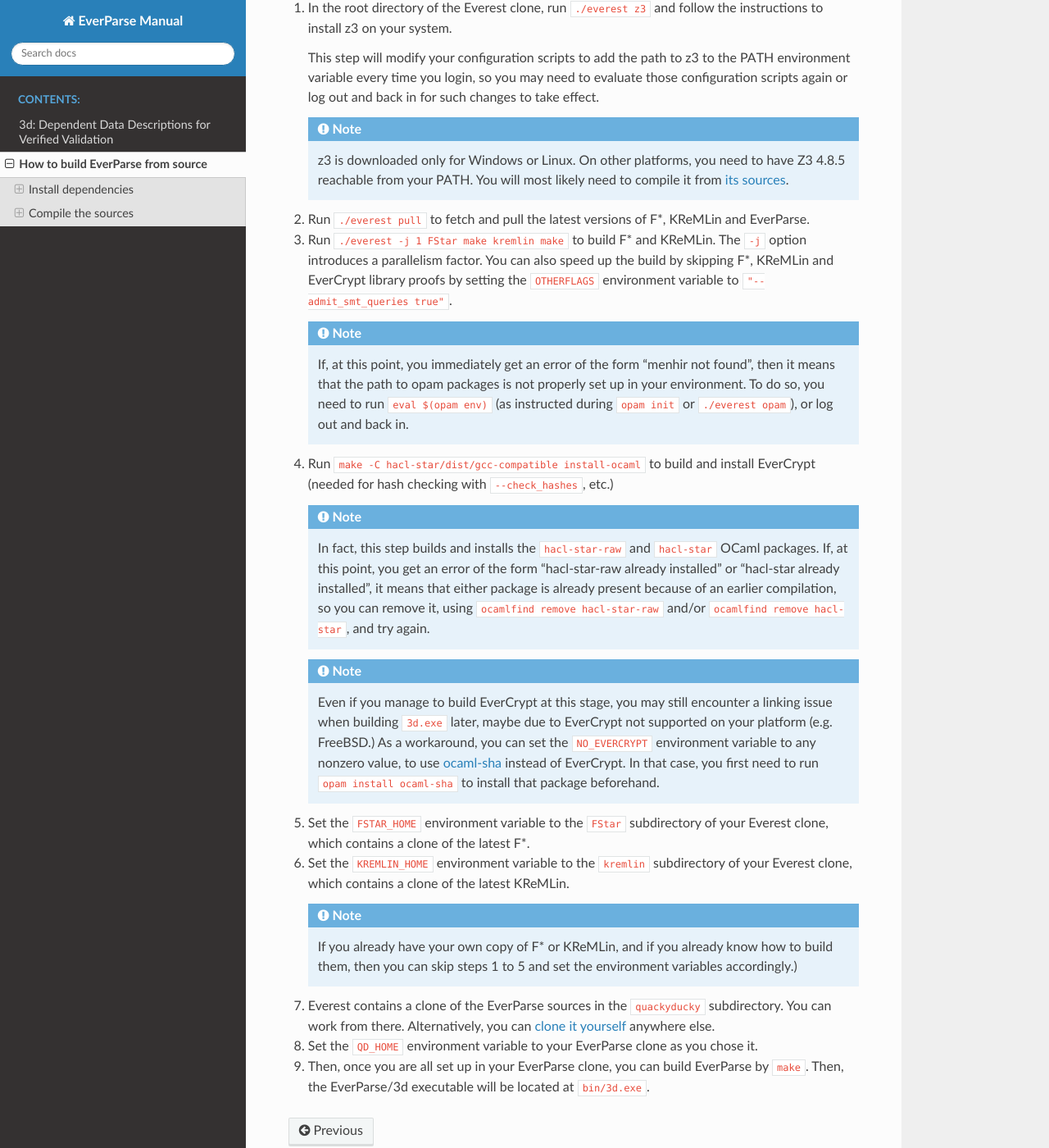
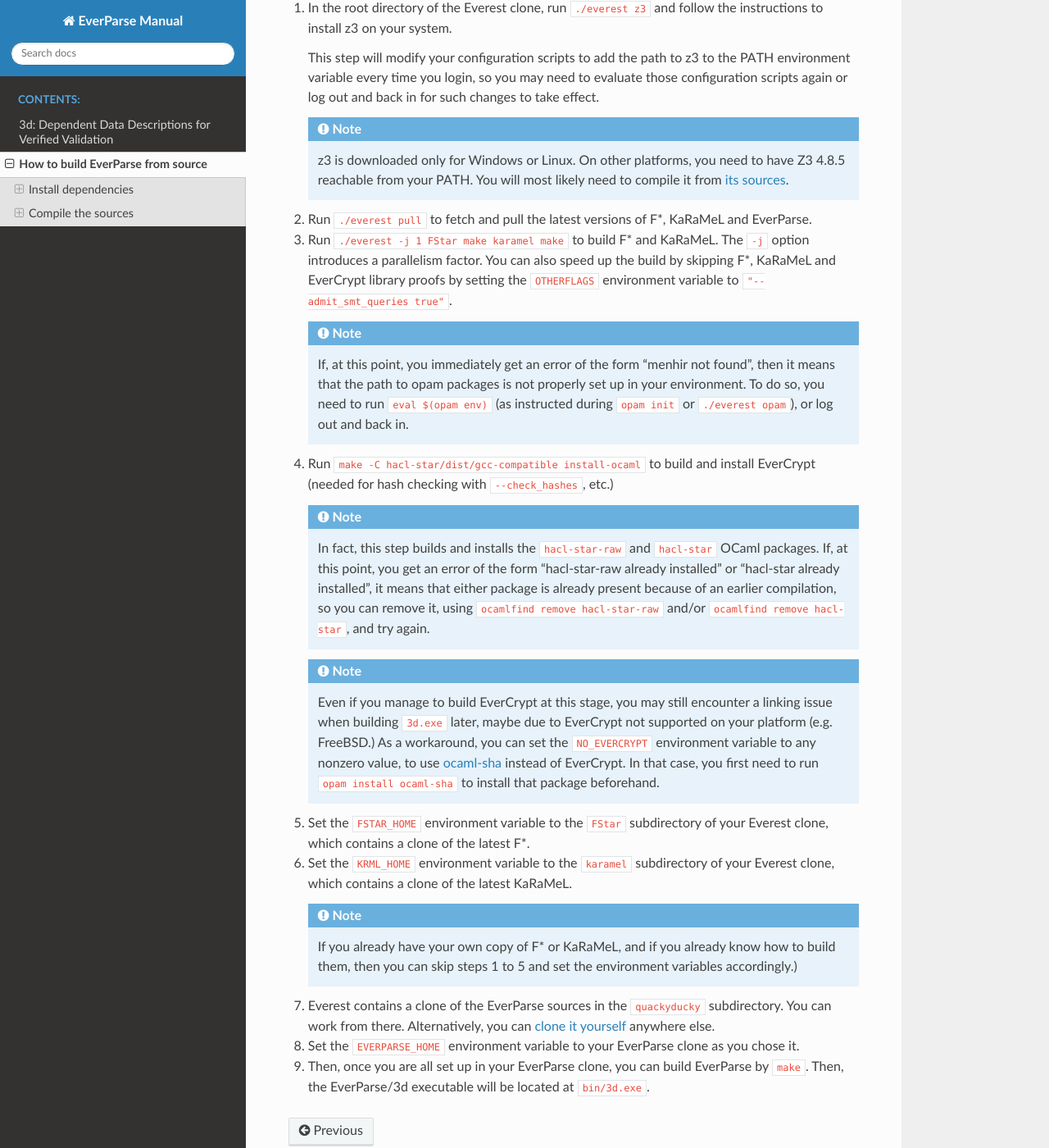
Before and after one commit to project-everest/project-everest.github.io, a Jekyll site: the page everparse/build.html, which Jekyll copies as it is, in a window 1280 px wide and 1400 px high, scrolled down 3307 px. Shown: the whole window at 82% size. Built offline with Jekyll 4.4.1, drawn with Linux system fonts in a browser that asks for light colours; some of the changed text lies outside the part shown.

Commit message:
[CI] Refresh EverParse doc

```diff
--- a/everparse/3d.html
+++ b/everparse/3d.html
@@ -186,7 +186,7 @@
 actual entrypoint executable is <code class="docutils literal notranslate"><span class="pre">everparse.cmd</span></code> (for Windows) or
 <code class="docutils literal notranslate"><span class="pre">everparse.sh</span></code> (for Linux.)</p>
 <p>Binary packages already contain all dependencies required by
-EverParse, such as F*, KReMLin and z3, so no need to install anything
+EverParse, such as F*, KaRaMeL and z3, so no need to install anything
 beforehand.</p>
 <p>The Windows binary package contains a <a class="reference external" href="https://llvm.org/builds/">binary snapshot of clang-format</a> to pretty-print the produced <code class="docutils literal notranslate"><span class="pre">.c</span></code> and
 <code class="docutils literal notranslate"><span class="pre">.h</span></code> files. On Linux, you may want to install clang-format (more
@@ -260,9 +260,9 @@
 <p>By default, with <code class="docutils literal notranslate"><span class="pre">--batch</span></code>, given a <code class="docutils literal notranslate"><span class="pre">.3d</span></code> specification, EverParse
 produces <code class="docutils literal notranslate"><span class="pre">.c</span></code> and <code class="docutils literal notranslate"><span class="pre">.h</span></code> files by first producing <code class="docutils literal notranslate"><span class="pre">.fsti</span></code> and
 <code class="docutils literal notranslate"><span class="pre">.fst</span></code> files files containing verified F* specifications and
-implementations of validators, and then calling F* and KReMLin on each
+implementations of validators, and then calling F* and KaRaMeL on each
 such file to verify and extract them to C. EverParse will issue all
-such calls to F* and KReMLin sequentially.</p>
+such calls to F* and KaRaMeL sequentially.</p>
 <p>Alternatively, with <code class="docutils literal notranslate"><span class="pre">everparse.cmd</span> <span class="pre">--makefile</span> <span class="pre">gmake</span> <span class="pre">Test.3d</span></code> (on
 Windows; use <code class="docutils literal notranslate"><span class="pre">./everparse.sh</span></code> on Linux), instead of producing <code class="docutils literal notranslate"><span class="pre">.c</span></code>
 and <code class="docutils literal notranslate"><span class="pre">.h</span></code> files, EverParse will take <code class="docutils literal notranslate"><span class="pre">Test.3d</span></code> and all of the
--- a/everparse/_sources/3d.rst.txt
+++ b/everparse/_sources/3d.rst.txt
@@ -107,7 +107,7 @@
 ``everparse.sh`` (for Linux.)
 
 Binary packages already contain all dependencies required by
-EverParse, such as F\*, KReMLin and z3, so no need to install anything
+EverParse, such as F\*, KaRaMeL and z3, so no need to install anything
 beforehand.
 
 The Windows binary package contains a `binary snapshot of clang-format
@@ -201,9 +201,9 @@
 By default, with ``--batch``, given a ``.3d`` specification, EverParse
 produces ``.c`` and ``.h`` files by first producing ``.fsti`` and
 ``.fst`` files files containing verified F* specifications and
-implementations of validators, and then calling F* and KReMLin on each
+implementations of validators, and then calling F* and KaRaMeL on each
 such file to verify and extract them to C. EverParse will issue all
-such calls to F* and KReMLin sequentially.
+such calls to F* and KaRaMeL sequentially.
 
 Alternatively, with ``everparse.cmd --makefile gmake Test.3d`` (on
 Windows; use ``./everparse.sh`` on Linux), instead of producing ``.c``
--- a/everparse/_sources/index.rst.txt
+++ b/everparse/_sources/index.rst.txt
@@ -82,7 +82,7 @@
 <https://github.com/project-everest/everparse/blob/master/LICENSE>`_.
 
 Additionally, the licenses of all dependencies included in the
-EverParse binary packages (F\*, KReMLin, z3, EverCrypt, clang-format) are all
+EverParse binary packages (F\*, KaRaMeL, z3, EverCrypt, clang-format) are all
 stored in the ``licenses/`` subdirectory of the EverParse binary
 package once extracted.
 
--- a/everparse/build.html
+++ b/everparse/build.html
@@ -96,14 +96,14 @@
 the sources will compile under any such non-x86_64 platform.)</li>
 <li>You are not on Windows or Linux (however, there is no guarantee that
 the sources will compile under any such non-Windows-Linux system.)</li>
-<li>You want to use your own copy of F*, KReMLin or z3.</li>
+<li>You want to use your own copy of F*, KaRaMeL or z3.</li>
 <li>You want to contribute to EverParse.</li>
 </ul>
 <p>To this end, you must first install dependencies, then compile the
 sources.</p>
 <div class="section" id="install-dependencies">
 <h2>Install dependencies<a class="headerlink" href="#install-dependencies" title="Permalink to this headline">¶</a></h2>
-<p>EverParse, F* and KReMLin are all components of the Everest
+<p>EverParse, F* and KaRaMeL are all components of the Everest
 project. Thus, the best way to install dependencies is to use the
 Everest script, as described below following the <a class="reference external" href="https://project-everest.github.io/">website of the
 Everest project</a>, which
@@ -207,7 +207,7 @@
 releases page.</p>
 <p>This process is fully automatic. In particular, it automatically
 downloads a binary release of z3, and downloads and builds F*,
-KReMLin and EverCrypt.</p>
+KaRaMeL and EverCrypt.</p>
 <div class="admonition note">
 <p class="first admonition-title">Note</p>
 <p class="last">z3 is downloaded only for Windows or Linux. On other platforms, you need to have Z3 4.8.5
@@ -267,12 +267,12 @@
 </div>
 </li>
 <li><p class="first">Run <code class="docutils literal notranslate"><span class="pre">./everest</span> <span class="pre">pull</span></code> to fetch and pull the latest versions of F*,
-KReMLin and EverParse.</p>
+KaRaMeL and EverParse.</p>
 </li>
-<li><p class="first">Run <code class="docutils literal notranslate"><span class="pre">./everest</span> <span class="pre">-j</span> <span class="pre">1</span> <span class="pre">FStar</span> <span class="pre">make</span> <span class="pre">kremlin</span> <span class="pre">make</span></code> to
-build F* and KReMLin. The <code class="docutils literal notranslate"><span class="pre">-j</span></code> option introduces a
+<li><p class="first">Run <code class="docutils literal notranslate"><span class="pre">./everest</span> <span class="pre">-j</span> <span class="pre">1</span> <span class="pre">FStar</span> <span class="pre">make</span> <span class="pre">karamel</span> <span class="pre">make</span></code> to
+build F* and KaRaMeL. The <code class="docutils literal notranslate"><span class="pre">-j</span></code> option introduces a
 parallelism factor. You can also speed up the build by skipping
-F*, KReMLin and EverCrypt library proofs by setting the
+F*, KaRaMeL and EverCrypt library proofs by setting the
 <code class="docutils literal notranslate"><span class="pre">OTHERFLAGS</span></code> environment variable to <code class="docutils literal notranslate"><span class="pre">&quot;--admit_smt_queries</span>
 <span class="pre">true&quot;</span></code>.</p>
 <div class="admonition note">
@@ -313,12 +313,12 @@
 subdirectory of your Everest clone, which contains a clone of the
 latest F*.</p>
 </li>
-<li><p class="first">Set the <code class="docutils literal notranslate"><span class="pre">KREMLIN_HOME</span></code> environment variable to the <code class="docutils literal notranslate"><span class="pre">kremlin</span></code>
+<li><p class="first">Set the <code class="docutils literal notranslate"><span class="pre">KRML_HOME</span></code> environment variable to the <code class="docutils literal notranslate"><span class="pre">karamel</span></code>
 subdirectory of your Everest clone, which contains a clone of the
-latest KReMLin.</p>
+latest KaRaMeL.</p>
 <div class="admonition note">
 <p class="first admonition-title">Note</p>
-<p class="last">If you already have your own copy of F* or KReMLin, and if you
+<p class="last">If you already have your own copy of F* or KaRaMeL, and if you
 already know how to build them, then you can skip steps 1 to 5
 and set the environment variables accordingly.)</p>
 </div>
@@ -328,7 +328,7 @@
 there. Alternatively, you can <a class="reference external" href="https://github.com/project-everest/everparse">clone it yourself</a>
 anywhere else.</p>
 </li>
-<li><p class="first">Set the <code class="docutils literal notranslate"><span class="pre">QD_HOME</span></code> environment variable to your EverParse clone
+<li><p class="first">Set the <code class="docutils literal notranslate"><span class="pre">EVERPARSE_HOME</span></code> environment variable to your EverParse clone
 as you chose it.</p>
 </li>
 <li><p class="first">Then, once you are all set up in your EverParse clone, you can
--- a/everparse/index.html
+++ b/everparse/index.html
@@ -137,7 +137,7 @@
 rights reserved. EverParse is free software, licensed by Microsoft
 Corporation under the <a class="reference external" href="https://github.com/project-everest/everparse/blob/master/LICENSE">Apache License 2.0</a>.</p>
 <p>Additionally, the licenses of all dependencies included in the
-EverParse binary packages (F*, KReMLin, z3, EverCrypt, clang-format) are all
+EverParse binary packages (F*, KaRaMeL, z3, EverCrypt, clang-format) are all
 stored in the <code class="docutils literal notranslate"><span class="pre">licenses/</span></code> subdirectory of the EverParse binary
 package once extracted.</p>
 </div>
```
Also changed, not shown: everparse/_sources/build.rst.txt (+11 -11 lines), everparse/searchindex.js.
